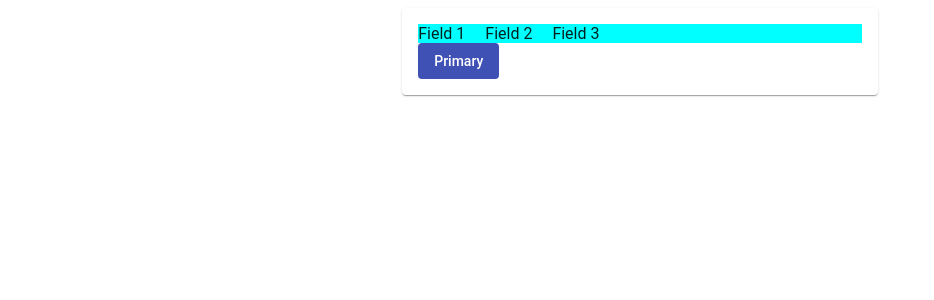
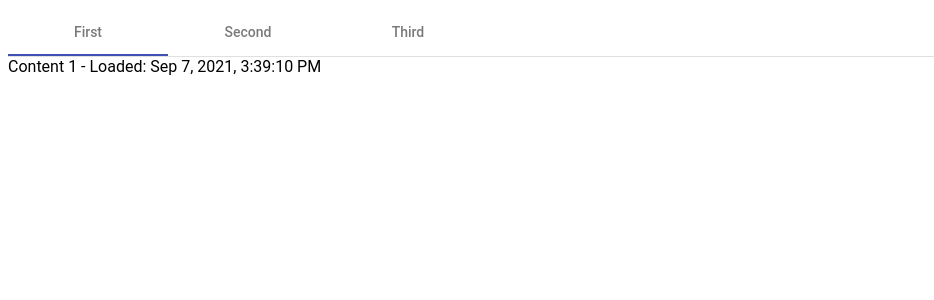
Before and after one commit to elwoodviewgol/Forms, an Angular app: page / in a window 1280 px wide. Shown: the top 300 px of the page, without its empty margins (0-934 px from the left). Built offline with nearby package versions, Linux system fonts and the light colour scheme.

Commit message:
4 files modified

```diff
--- a/src/app/app.component.html
+++ b/src/app/app.component.html
@@ -1,43 +1,28 @@
-<div id="demo-container" fxLayout="columns" fxLayoutGap="15px">
-  <div id="demo-column-alpha" fxFlex="30%"><!-- ALPHA --></div>
-  <div id="demo-column-bravo" fxFlex="40%">
-    <!-- FORM -->
-    <mat-card>
-      <div
-        fxLayout="columns"
-        fxLayoutGap="20px"
-        style="background-color: aqua;"
-      >
-        <div>
-          Field 1
-          <!-- <mat-form-field appearance="fill">
-            <mat-label>Input</mat-label>
-            <input matInput />
-          </mat-form-field> -->
-        </div>
 
-        <div>
-          Field 2
-          <!-- <mat-form-field appearance="fill">
-            <mat-label>Select</mat-label>
-            <mat-select>
-              <mat-option value="one">First option</mat-option>
-              <mat-option value="two">Second option</mat-option>
-            </mat-select>
-          </mat-form-field> -->
-        </div>
 
-        <div>
-          Field 3
-          <!-- <mat-form-field appearance="fill">
-            <mat-label>Textarea</mat-label>
-            <textarea matInput></textarea>
-          </mat-form-field>
-        </div> -->
-        </div>
-      </div>
-      <button mat-flat-button color="primary">Primary</button>
-    </mat-card>
-  </div>
-  <div id="demo-column-charlie" fxFlex="30%"><!-- BRAVO --></div>
-</div>
+
+
+<!--
+  TABS
+-->
+<mat-tab-group>
+
+  <mat-tab label="First">
+    <ng-template matTabContent>
+      Content 1 - Loaded: {{getTimeLoaded(1) | date:'medium'}}
+    </ng-template>
+  </mat-tab>
+
+  <mat-tab label="Second">
+    <ng-template matTabContent>
+      Content 2 - Loaded: {{getTimeLoaded(2) | date:'medium'}}
+    </ng-template>
+  </mat-tab>
+
+  <mat-tab label="Third">
+    <ng-template matTabContent>
+      Content 3 - Loaded: {{getTimeLoaded(3) | date:'medium'}}
+    </ng-template>
+  </mat-tab>
+
+</mat-tab-group>
--- a/src/app/app.component.ts
+++ b/src/app/app.component.ts
@@ -1,10 +1,21 @@
-import { Component, VERSION } from '@angular/core';
+import { Component } from '@angular/core';
 
 @Component({
   selector: 'my-app',
   templateUrl: './app.component.html',
-  styleUrls: [ './app.component.css' ]
+  styleUrls: ['./app.component.css']
 })
-export class AppComponent  {
-  name = 'Angular ' + VERSION.major;
+export class AppComponent {
+  tabLoadTimes: Date[] = [];
+
+  //
+  public getTimeLoaded(index: number) {
+    console.log('getTimeLoaded()', index);
+
+    if (!this.tabLoadTimes[index]) {
+      this.tabLoadTimes[index] = new Date();
+    }
+
+    return this.tabLoadTimes[index];
+  }
 }
```
Also changed, not shown: src/app/app.module.ts (+15 -2 lines), src/assets/docs/reactive-forms.md (+24 -0 lines).
